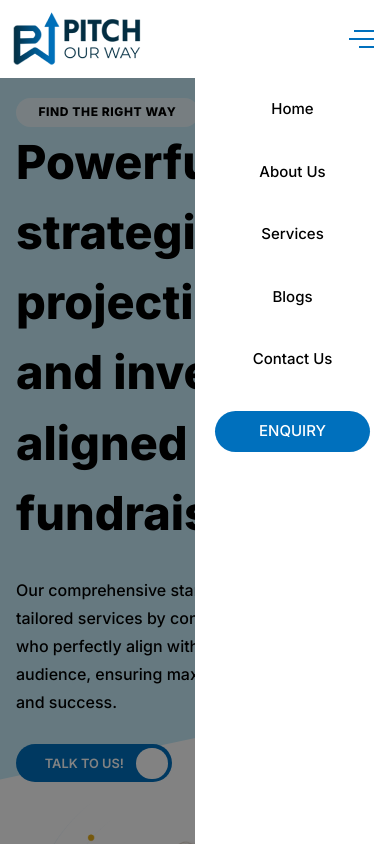
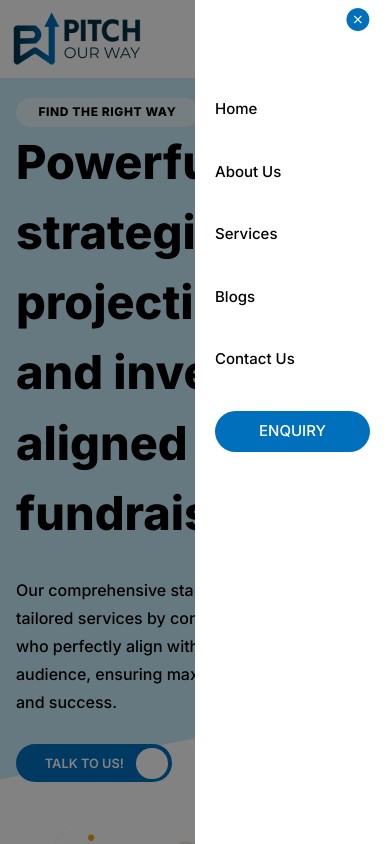
Before and after one commit to priyankastro/pitch-our-way, a Next.js app: page / in a window 390 px wide. Both pictures are taken after a click on the button 361 px from the left and 39 px from the top of the page. Shown: the top 844 px of the page. Built offline with nearby package versions, Linux system fonts and the light colour scheme.

Commit message:
close btn added

```diff
--- a/src/app/navbar.tsx
+++ b/src/app/navbar.tsx
@@ -16,8 +16,11 @@ const Navbar = () => {
                             <img src='/images/icon-menu.png' />
                         </button>
                     </div>
-                    <div className={`${clsx({ ['hidden']: toggle })} lg:hidden w-full bg-[#0000007d] h-[95vh] absolute top-[78px] z-10`}></div>
-                    <div className={`${clsx({ ['hidden']: toggle })} lg:flex lg:flex-row font-medium ml-auto lg:space-x-14 w-1/2 lg:w-auto text-center lg:text-right h-[95vh] lg:h-auto absolute lg:relative top-[78px] lg:top-0 right-0 z-10 bg-white lg:bg-transparent px-5 lg:px-0`}>
+                    <div className={`${clsx({ ['hidden']: toggle })} lg:hidden w-full bg-[#0000007d] h-screen fixed top-0 z-10`}></div>
+                    <div className={`${clsx({ ['hidden']: toggle })} lg:flex lg:flex-row font-medium ml-auto lg:space-x-14 w-1/2 lg:w-auto text-left lg:text-right h-screen lg:h-auto fixed lg:relative top-0 right-0 z-10 bg-white lg:bg-transparent px-5 lg:px-0`}>
+                        <div className={`${clsx({ ['hidden']: toggle })} menu-item py-2 h-[78px]`}>
+                            <button className='float-right' onClick={() => setToggle(!toggle)}><img src='/images/btn-close.png'/></button>
+                        </div>
                         <div className='menu-item py-5'>
                             <a href="/#home" className="">Home</a>
                         </div>
```
Also changed, not shown: public/images/btn-close.png (added). Lines whose indentation alone changed are shown as unchanged.
